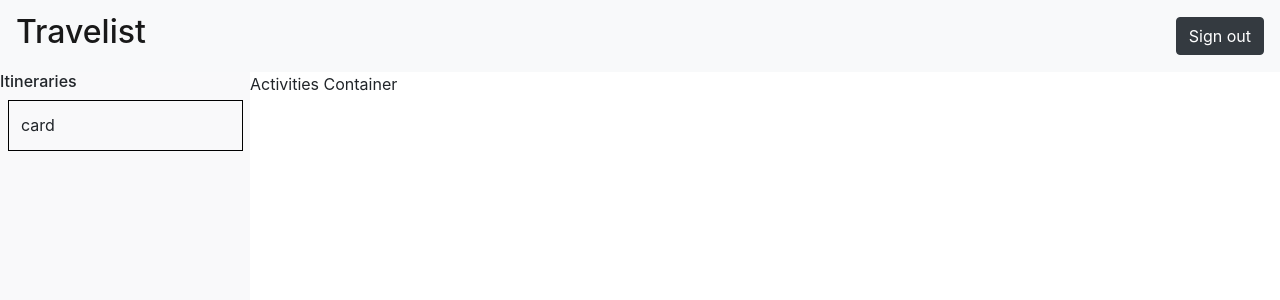
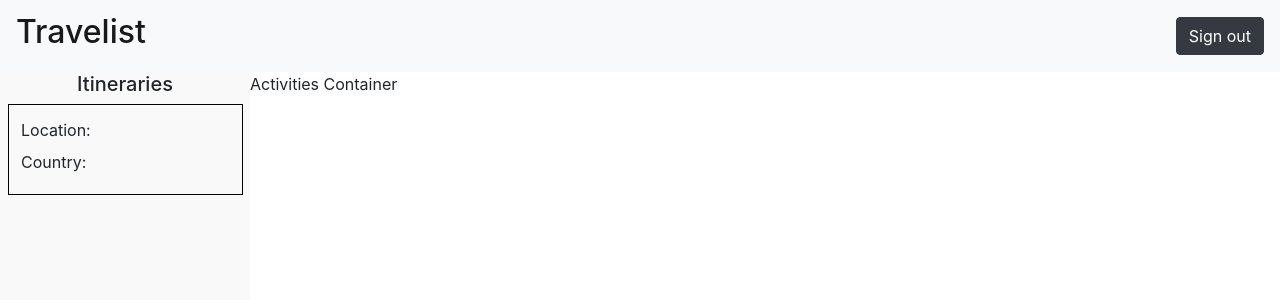
Before and after one commit to Star-Nose/Travelist, a React app: page /main in a window 1280 px wide. Shown: the top 300 px of the page. Built offline with nearby package versions, Linux system fonts and the light colour scheme.

Commit message:
(add) minor styling updates

```diff
--- a/client/components/SidebarCard.jsx
+++ b/client/components/SidebarCard.jsx
@@ -1,6 +1,12 @@
 import React from 'react';
 
-const SidebarCard = (props) => (<div className="side-bar-card">card</div>);
+const SidebarCard = (props) => {
+    return (<div className="side-bar-card">
+        <label>Location: </label>
+        <br/>
+        <label>Country: </label>
+    </div>)
+};
 
 
 export default SidebarCard;
--- a/client/containers/SidebarContainer.jsx
+++ b/client/containers/SidebarContainer.jsx
@@ -7,7 +7,7 @@ const SidebarContainer = (props) => {
     //get request to server (server will query db)
     const cardsArray = []; //loop through locations in db and and create <SidebarCard /> for each
     return (
-     <div className="side-bar"><h6>Itineraries</h6>
+     <div className="side-bar"><h5>Itineraries</h5>
      <SidebarCard />
      </div>
     )
--- a/client/scss/sidebar.scss
+++ b/client/scss/sidebar.scss
@@ -7,7 +7,7 @@
     width: 20%;
     min-width: 130px;
     max-width: 250px;
-    justify-content: center;
+    text-align: center;
 }
 
 .side-bar-card {
@@ -15,5 +15,5 @@
     padding: 5%;
     width: 94%;
     border: solid 1px black;
-
+    text-align: start;
 }
```
